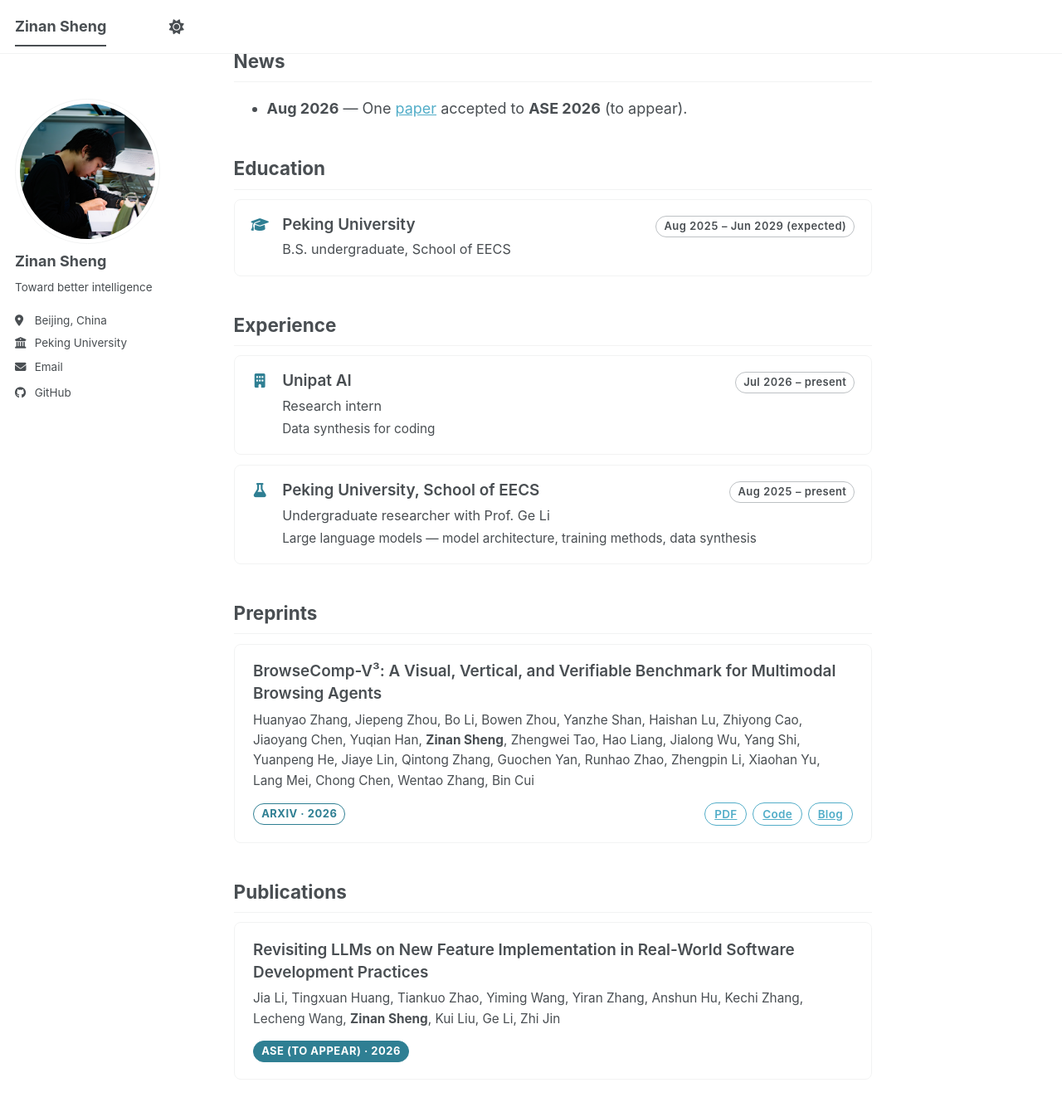
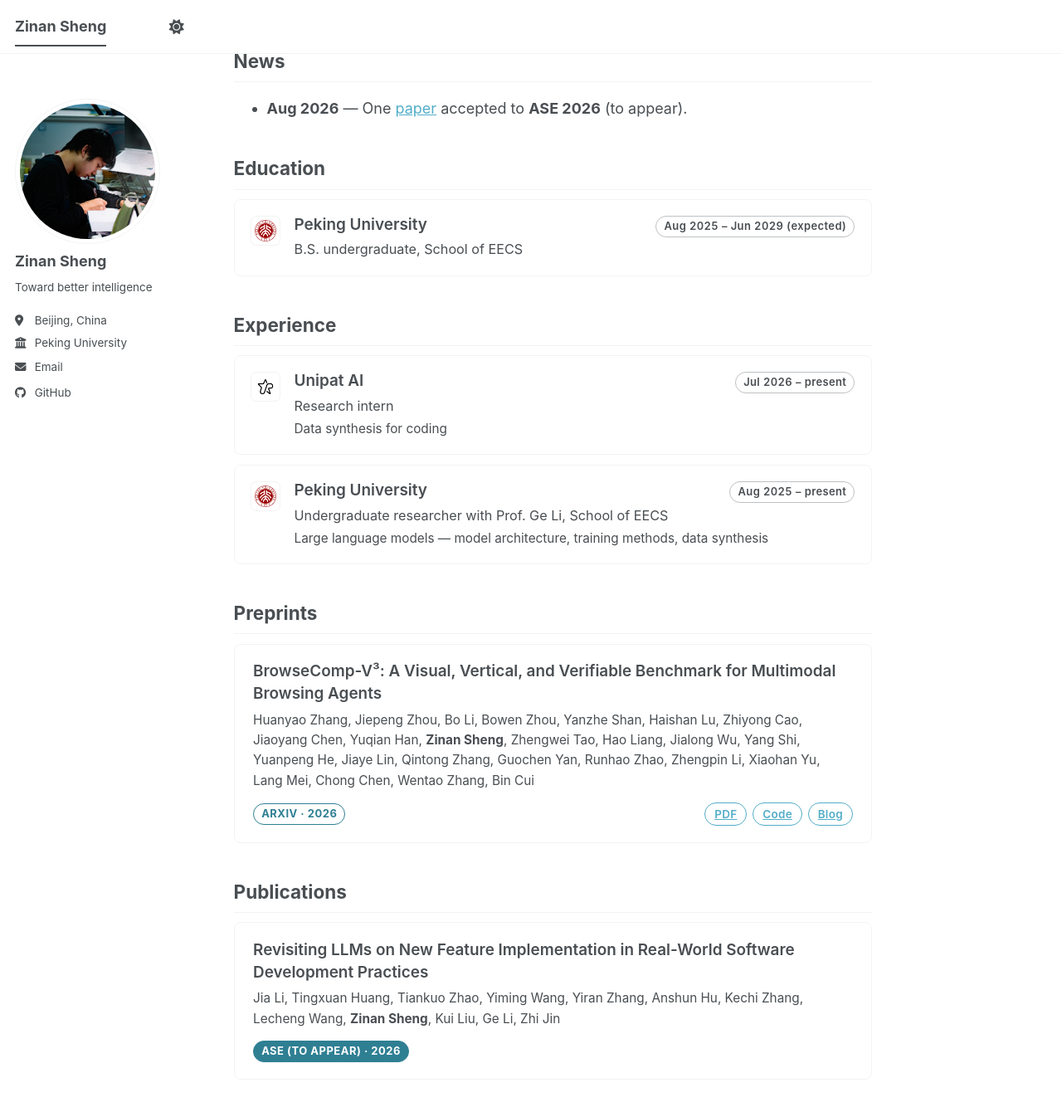
Before and after one commit to ZnShengPKU/ZnShengPKU.github.io, a Jekyll site: the page built from _pages/about.md, in a window 1280 px wide and 1400 px high, scrolled down 209 px. Shown: the top 1340 px of the window at 83% size. Built offline with Jekyll 4.4.1, drawn with Linux system fonts in a browser that asks for light colours; a script bundle is joined from its source files by our own code; library files that are not in the unit come from our copies.

Commit message:
feat: use real organization logos on education and experience cards
Replaces the generic Font Awesome glyphs with the actual institution marks:
PKU's crimson seal from pku.edu.cn and Unipat AI's mark from cdn.unipat.ai,
both downscaled to 96px (12.5KB and 2.8KB).

Each mark sits on a light rounded tile. That is not decoration — Unipat's
logo is black strokes on transparency and would disappear against the dark
theme. A shared tile keeps both legible in either theme and gives marks of
very different shapes equal visual weight.

The logo field takes precedence over icon in the data files; icon stays as
the fallback for future entries that have no logo.

Also shortens the research entry's org from "Peking University, School of
EECS" to "Peking University", moving the school onto the role line. The wider
logo tile left that heading 14px short in the 1024-1152px band, where the
sidebar squeezes the content column to 550px, and the school name was already
stated on the Education card. All three cards now keep the period inline at
every width down to 480px.

Co-Authored-By: Claude <noreply@anthropic.com>

```diff
--- a/_includes/experience-card.html
+++ b/_includes/experience-card.html
@@ -1,13 +1,19 @@
 {% comment %}
   Renders one education or experience entry as a card.
   Usage: {% include experience-card.html entry=entry %}
-  Expects entry fields: org, role, period (required); detail, icon (optional).
-  icon is a Font Awesome 6 class pair, e.g. "fa-solid fa-flask". It is decorative
-  and hidden from assistive tech, so every card's meaning stays in its text.
+  Expects entry fields: org, role, period (required); detail, logo, icon (optional).
+  logo is an organization mark under images/logos/ and takes precedence; icon is a
+  Font Awesome 6 class pair, e.g. "fa-solid fa-flask", used only as a fallback.
+  Both are decorative and hidden from assistive tech, so every card's meaning
+  stays in its text — the org name is already right beside the mark.
 {% endcomment %}
 {% assign entry = include.entry %}
 <article class="xp-card">
-  <i class="xp-card__icon {{ entry.icon | default: 'fa-solid fa-briefcase' }}" aria-hidden="true"></i>
+  {% if entry.logo %}
+    <span class="xp-card__logo" aria-hidden="true"><img src="{{ entry.logo | relative_url }}" alt="" loading="lazy" decoding="async"></span>
+  {% else %}
+    <i class="xp-card__icon {{ entry.icon | default: 'fa-solid fa-briefcase' }}" aria-hidden="true"></i>
+  {% endif %}
   <div class="xp-card__body">
     <div class="xp-card__head">
       <span class="xp-card__org">{{ entry.org }}</span>
--- a/_sass/layout/_experience.scss
+++ b/_sass/layout/_experience.scss
@@ -29,6 +29,32 @@
     color: var(--global-base-color);
     font-size: 0.95em;
     text-align: center;
+  }
+
+  /* Organization mark. The tile is not decoration: several real logos are dark
+     strokes on transparency (Unipat AI's is black), which would vanish against
+     the dark theme. Seating every mark on the same light tile keeps them legible
+     in both themes and gives the marks equal visual weight despite differing
+     shapes — a round seal next to a bare glyph otherwise reads as inconsistent. */
+  .xp-card__logo {
+    flex: none;
+    display: flex;
+    align-items: center;
+    justify-content: center;
+    width: 2rem;
+    height: 2rem;
+    margin-top: 0.1rem;
+    padding: 0.22rem;
+    border: 1px solid var(--global-border-color);
+    border-radius: 7px;
+    background: #fff;
+
+    img {
+      display: block;
+      width: 100%;
+      height: 100%;
+      object-fit: contain;
+    }
   }
 
   .xp-card__body {
```
Also changed, not shown: _data/education.yml (+5 -2 lines), _data/experience.yml (+6 -3 lines), images/logos/pku.png (added), images/logos/unipat-ai.png (added).
